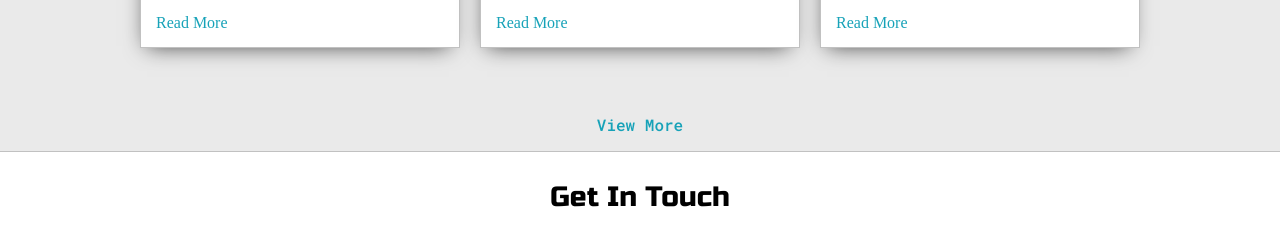
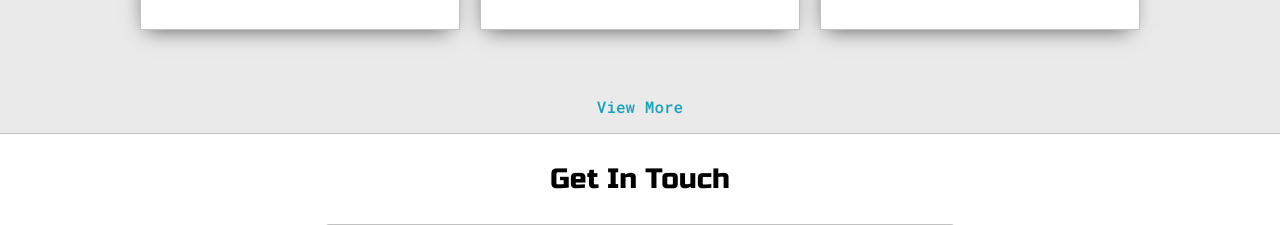
Before and after one commit to nazimnnazar/PortFolio, a Django app: page / in a window 1280 px wide. Shown: the part 1681-1906 px from the top of the page. Run offline with Django 4.2, Linux system fonts and the light colour scheme; data comes from the database, SQL or seed files in the repository; some libraries are stand-ins or nearby versions.

Commit message:
Fix thi bug

```diff
--- a/templates/home.html
+++ b/templates/home.html
@@ -141,7 +141,7 @@
 						<div class="post-preview">
 							<h6 class="post-title">{{post.headline}}</h6>
 							 <p class="post-intro">{{post.sub_headline}}</p>
-							 <a href="{%  url 'post' post.slug %}">Read More</a>
+							 <!-- <a href="{%  url 'post' post.slug %}">Read More</a> -->
 						</div>
 		   			</div>
 	     		</div>
```
Also changed, not shown: 1 other file.
